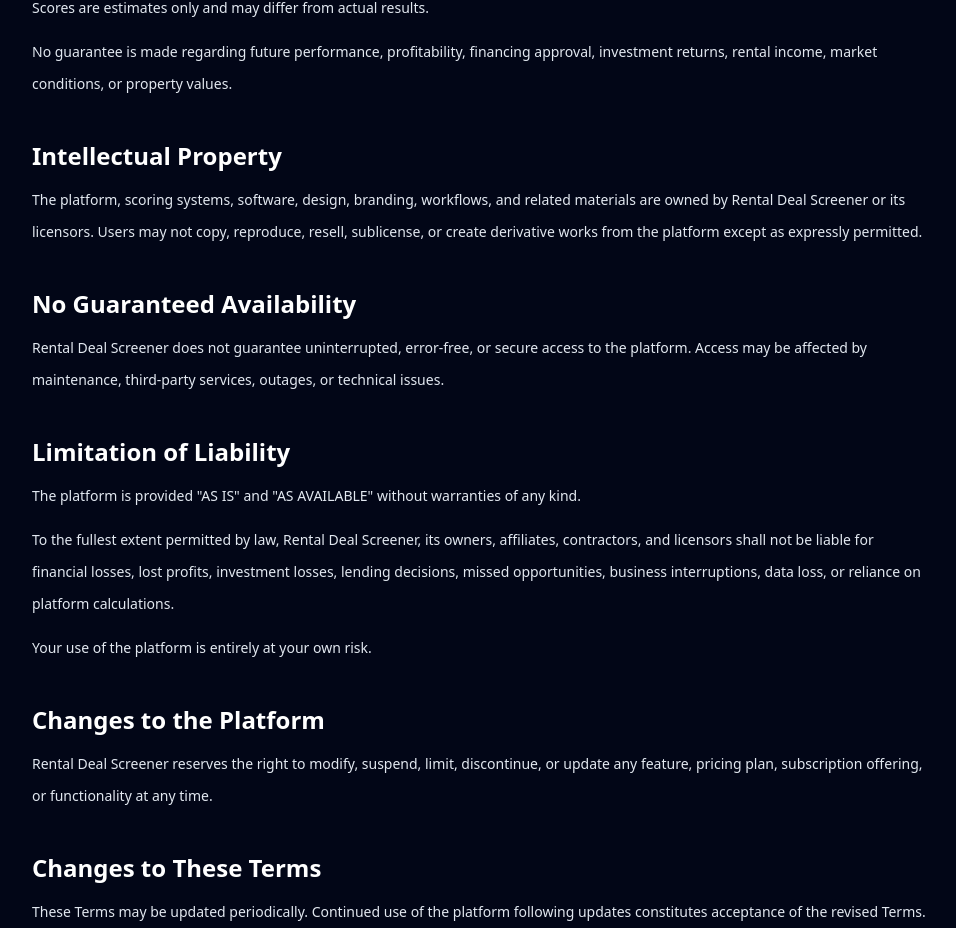
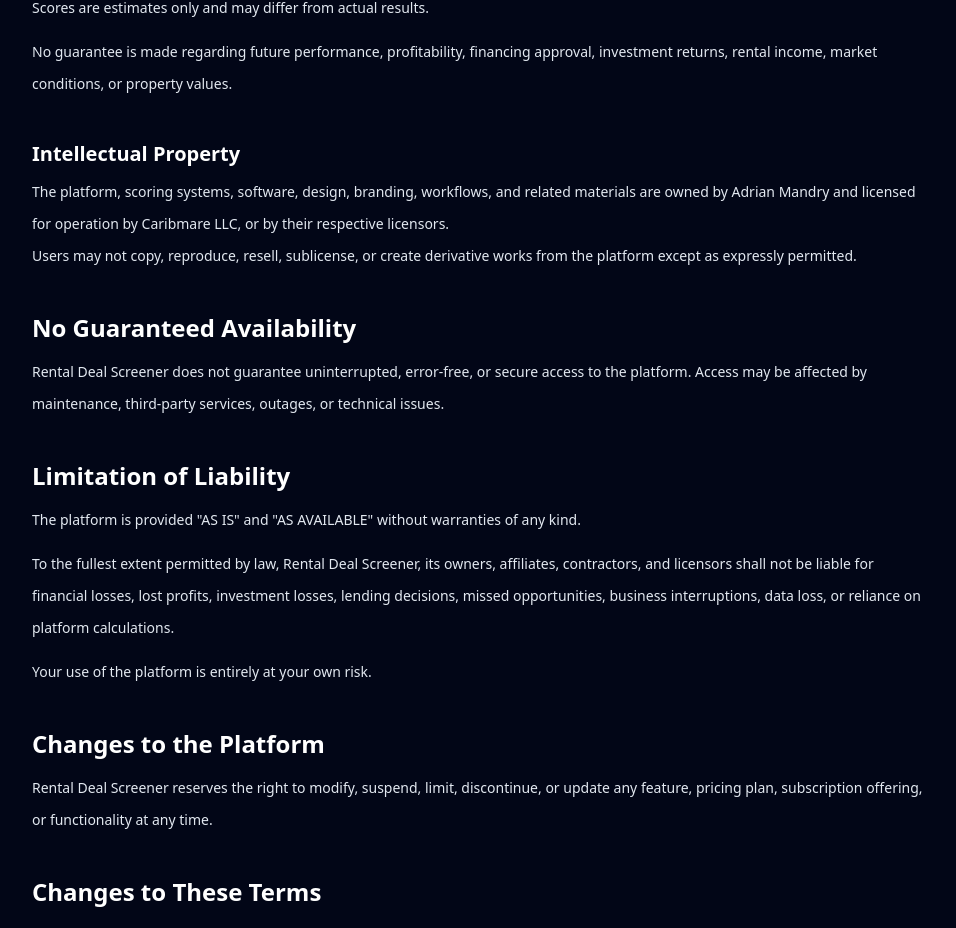
Before and after one commit to adrianr71/deal-analyzer, a React (Vite) app: page /terms in a window 1280 px wide. Shown: the part 2176-3104 px from the top of the page, without its empty margins (160-1116 px from the left). Built offline with nearby package versions, Linux system fonts and the light colour scheme.

Commit message:
Update Terms.jsx

```diff
--- a/src/pages/Terms.jsx
+++ b/src/pages/Terms.jsx
@@ -193,17 +193,20 @@ export default function Terms() {
           </section>
 
           <section>
-            <h2 className="mb-3 text-2xl font-semibold text-white">
+             <h2 className="mb-2 text-xl font-semibold text-white">
               Intellectual Property
-            </h2>
+             </h2>
 
-            <p>
-              The platform, scoring systems, software, design, branding,
-              workflows, and related materials are owned by Rental Deal
-              Screener or its licensors. Users may not copy, reproduce, resell,
-              sublicense, or create derivative works from the platform except
-              as expressly permitted.
-            </p>
+             <p>
+             The platform, scoring systems, software, design, branding, workflows, and
+             related materials are owned by Adrian Mandry and licensed for operation by
+             Caribmare LLC, or by their respective licensors.
+             </p>
+
+             <p>
+              Users may not copy, reproduce, resell, sublicense, or create derivative works
+              from the platform except as expressly permitted.
+             </p>
           </section>
 
           <section>
```
